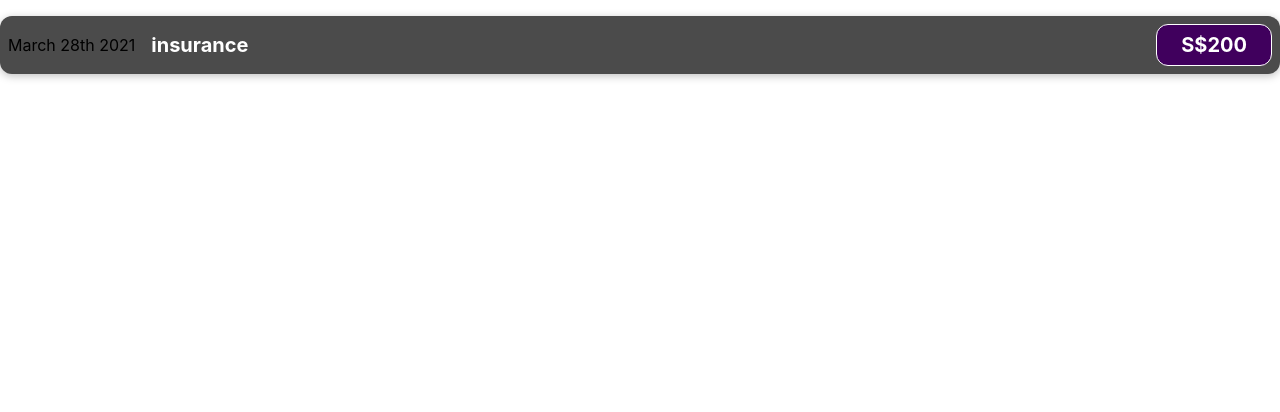
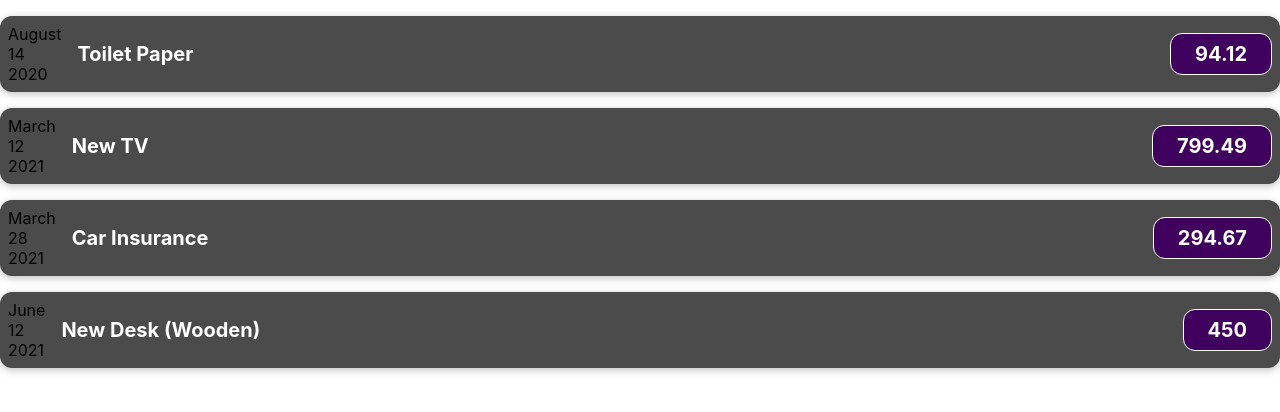
Before and after one commit to Dingjian412/basic-react, a React (Create React App) app: page / in a window 1280 px wide. Shown: the top 412 px of the page. Built offline with nearby package versions, Linux system fonts and the light colour scheme.

Commit message:
S3-37
Adding "normal" JavaScript Logic to Components.

```diff
--- a/src/App.js
+++ b/src/App.js
@@ -2,9 +2,50 @@
 import ExpenseItem from "./components/ExpenseItem";
 
 function App() {
+  const expenses = [
+    {
+      id: "e1",
+      title: "Toilet Paper",
+      amount: 94.12,
+      date: new Date(2020, 7, 14),
+    },
+    { id: "e2", title: "New TV", amount: 799.49, date: new Date(2021, 2, 12) },
+    {
+      id: "e3",
+      title: "Car Insurance",
+      amount: 294.67,
+      date: new Date(2021, 2, 28),
+    },
+    {
+      id: "e4",
+      title: "New Desk (Wooden)",
+      amount: 450,
+      date: new Date(2021, 5, 12),
+    },
+  ];
+
   return (
     <div>
-      <ExpenseItem></ExpenseItem>
+      <ExpenseItem
+        title={expenses[0].title}
+        amount={expenses[0].amount}
+        date={expenses[0].date}
+      ></ExpenseItem>
+      <ExpenseItem
+        title={expenses[1].title}
+        amount={expenses[1].amount}
+        date={expenses[1].date}
+      ></ExpenseItem>
+      <ExpenseItem
+        title={expenses[2].title}
+        amount={expenses[2].amount}
+        date={expenses[2].date}
+      ></ExpenseItem>
+      <ExpenseItem
+        title={expenses[3].title}
+        amount={expenses[3].amount}
+        date={expenses[3].date}
+      ></ExpenseItem>
     </div>
   );
 }
--- a/src/components/ExpenseItem.js
+++ b/src/components/ExpenseItem.js
@@ -1,11 +1,20 @@
 import "./ExpenseItem.css";
-function ExpenseItem() {
+
+function ExpenseItem(props) {
+  const month = props.date.toLocaleString("en-US", { month: "long" });
+  const day = props.date.toLocaleString("en-US", { day: "2-digit" });
+  const year = props.date.getFullYear();
+
   return (
     <div className="expense-item">
-      <div>March 28th 2021</div>
+      <div>
+        <div>{month}</div>
+        <div>{day}</div>
+        <div>{year}</div>
+      </div>
       <div className="expense-item__description">
-        <h2>insurance</h2>
-        <div className="expense-item__price">S$200</div>
+        <h2>{props.title}</h2>
+        <div className="expense-item__price">{props.amount}</div>
       </div>
     </div>
   );
```
